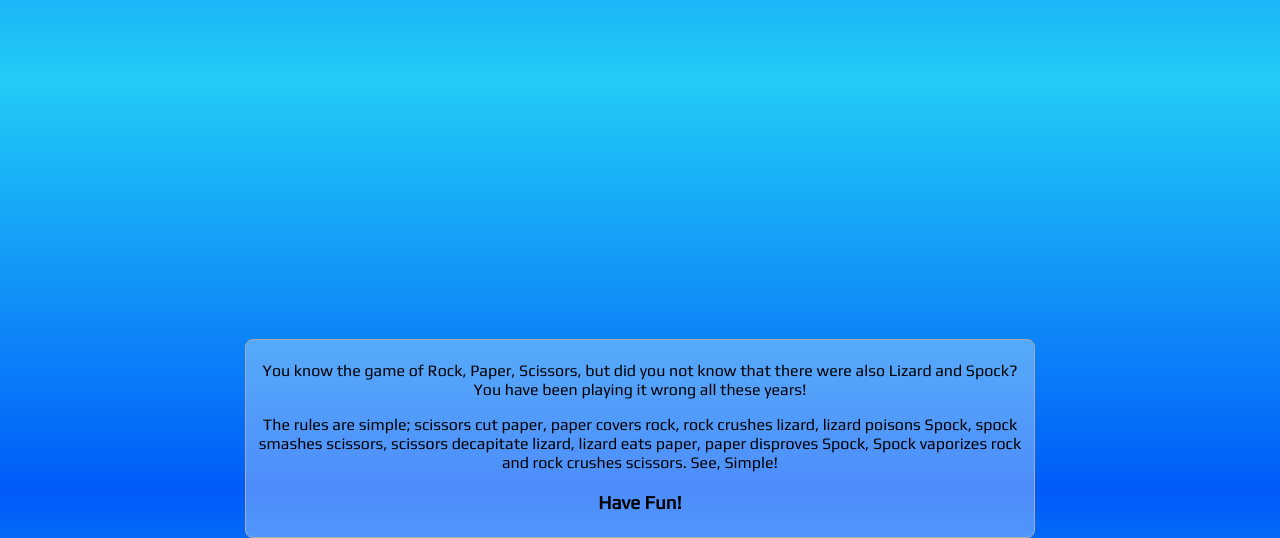
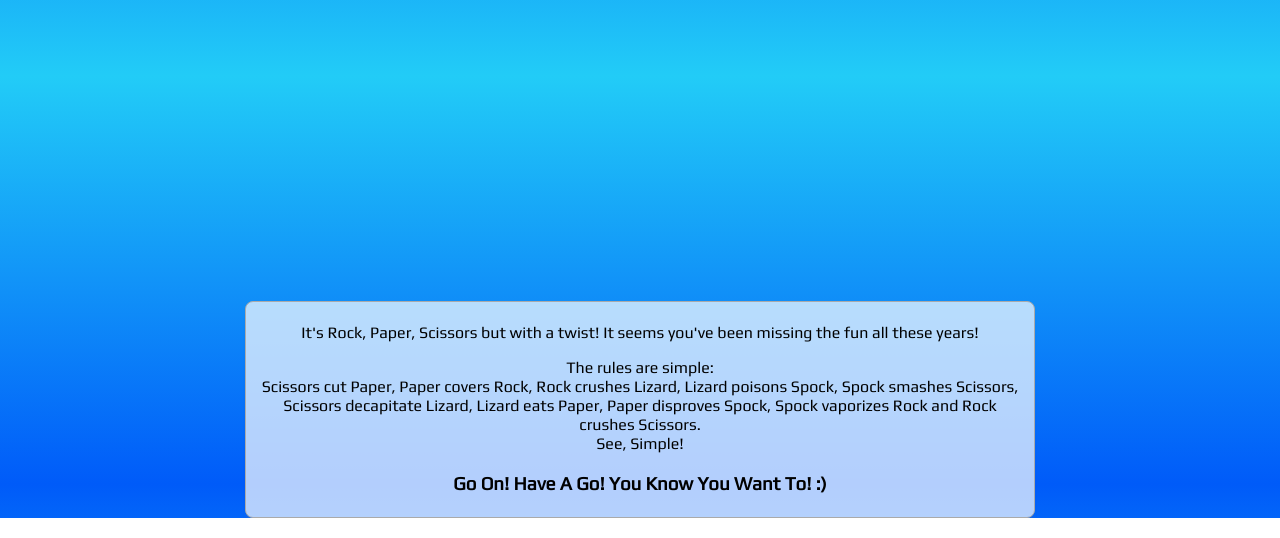
Before and after one commit to charlesdebarros/Rock-Paper-Scissors-Lizard-Spock, a plain HTML site: page javascript/index.html in a window 1280 px wide. Shown: the part 316-854 px from the top of the page. Drawn offline with nearby package versions, Linux system fonts and the light colour scheme.

Commit message:
Adding README.md

```diff
--- a/javascript/index.html
+++ b/javascript/index.html
@@ -24,9 +24,9 @@
     <ul id="results"></ul>
     <footer class="site-footer">
       <div id="details">
-        <p>You know the game of Rock, Paper, Scissors, but did you not know that there were also Lizard and Spock? You have been playing it wrong all these years!</p>
-        <p>The rules are simple; scissors cut paper, paper covers rock, rock crushes lizard, lizard poisons Spock, spock smashes scissors, scissors decapitate lizard, lizard eats paper, paper disproves Spock, Spock vaporizes rock and rock crushes scissors. See, Simple!</p>
-        <h3>Have fun!</h3>
+        <p>It's Rock, Paper, Scissors but with a twist! It seems you've been missing the fun all these years!</p>
+        <p>The rules are simple: <br>Scissors cut Paper, Paper covers Rock, Rock crushes Lizard, Lizard poisons Spock, Spock smashes Scissors, Scissors decapitate Lizard, Lizard eats Paper, Paper disproves Spock, Spock vaporizes Rock and Rock crushes Scissors. <br>See, Simple!</p>
+        <h3>Go on! Have a go! You know you want to! :)</h3>
       </div>
     </footer>
 
--- a/javascript/lib/Game.js
+++ b/javascript/lib/Game.js
@@ -22,6 +22,10 @@ Game.prototype.winner = function() {
   }
 }
 
+Game.prototype._isSamePick = function() {
+  return this.player1.pick === this.player2.pick;
+}
+
 Game.prototype.loser = function() {
   return (this.winner() === this.player1 ? this.player2 : this.player1);
 }
@@ -43,7 +47,3 @@ Game.prototype.winningMessage = function() {
 Game.prototype._victoryVerbFor = function(pick, opponentPick) {
   return this.PAIRS[pick][opponentPick];
 }
-
-Game.prototype._isSamePick = function() {
-  return this.player1.pick === this.player2.pick;
-}
--- a/javascript/style.css
+++ b/javascript/style.css
@@ -90,7 +90,7 @@ h2, h3 {
   padding: 5px 10px;
   border: 1px solid #aaa;
   border-radius: 8px;
-  background-color:rgba(255,255,255,0.3);
+  background-color:rgba(255,255,255,0.7);
   color: ;
    -webkit-box-shadow: 0 10px 6px -6px #777;
      -moz-box-shadow: 0 10px 6px -6px #777;
@@ -104,7 +104,7 @@ h2, h3 {
 .site-footer {
   width: 80%;
   margin: 0px auto;
-  margin-top: -5%;
+  margin-top: -8%;
   text-align: center;
   padding: 10px 10px 10px 10px;
   border-radius: 8px;
@@ -116,5 +116,5 @@ h2, h3 {
 }
 
 .site-footer, .push {
-  height: 142px;
+  height: 130px;
 }
```
Also changed, not shown: javascript/images/gameScreenshot.jpg (added), javascript/images/jasmineTestScreenshot.jpg (added), 4 other files.
